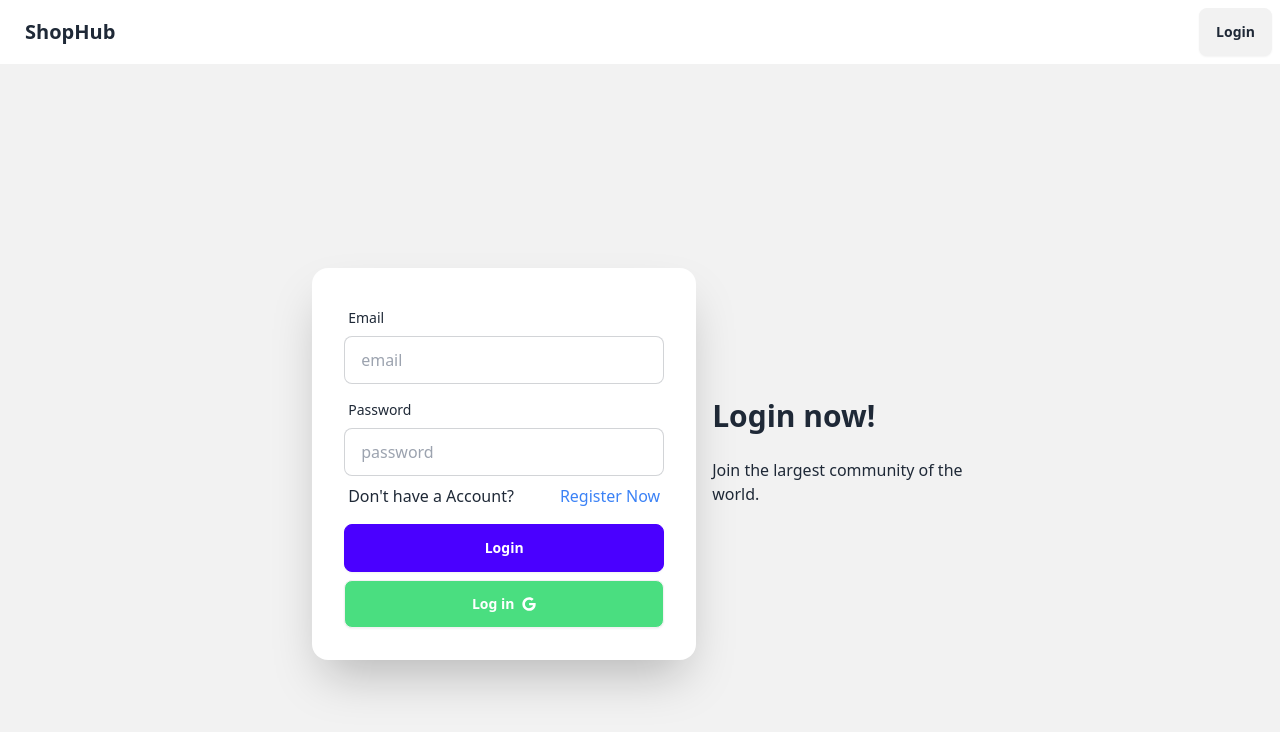
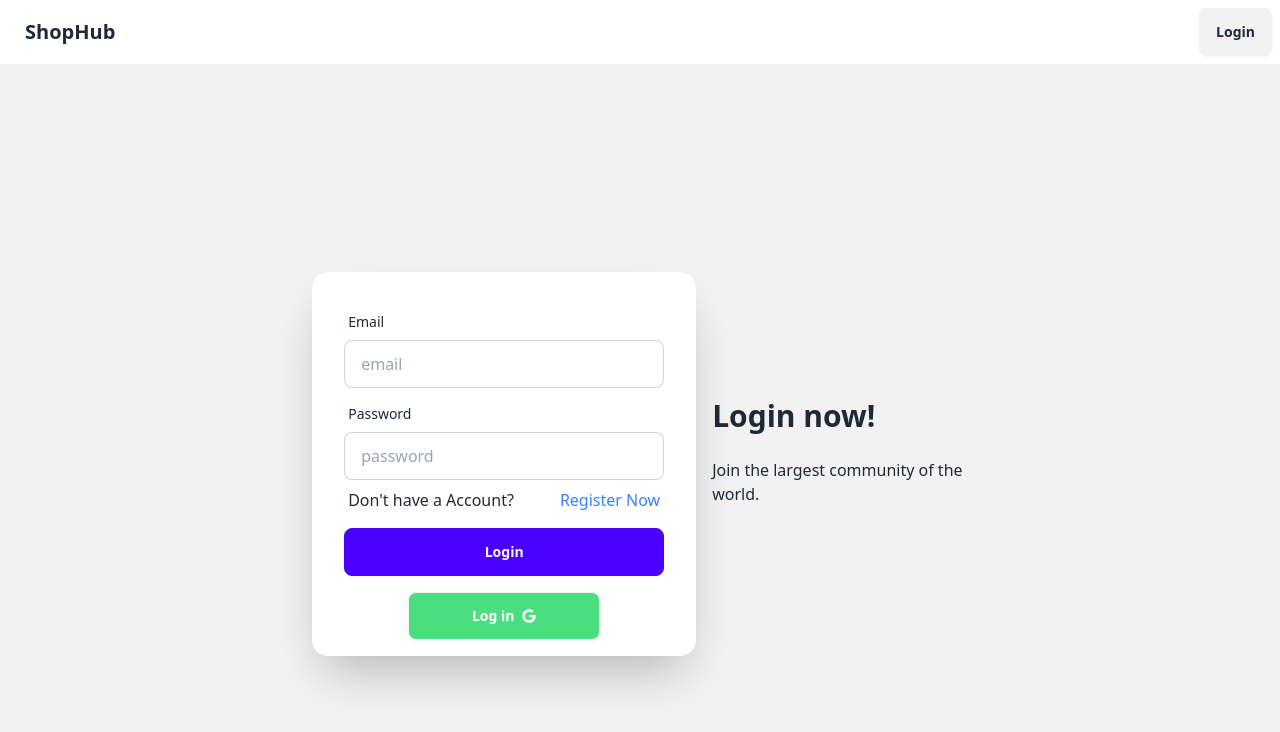
Before and after one commit to tisabbir/shop-hub, a React (Vite) app: page /login in a window 1280 px wide. Shown: the top 732 px of the page. Built offline with nearby package versions, Linux system fonts and the light colour scheme; no server answers.

Commit message:
fix : google sign in

```diff
--- a/src/Pages/Login/Login.jsx
+++ b/src/Pages/Login/Login.jsx
@@ -77,10 +77,10 @@ const Login = () => {
               <div className="form-control ">
                 <button className="btn btn-primary text-white">Login</button>
               </div>
+            </form>
                  <div className="">
-                    <button onClick={handleGoogleSignIn} className="flex gap-2 items-center justify-center mx-auto btn w-full bg-green-400 text-white">Log in <FaGoogle /></button>
+                    <button onClick={handleGoogleSignIn} className="flex gap-2 items-center justify-center mx-auto btn w-1/2 -mt-4 mb-4 bg-green-400 text-white">Log in <FaGoogle /></button>
                  </div>
-            </form>
           </div>
         </div>
       </div>
```
